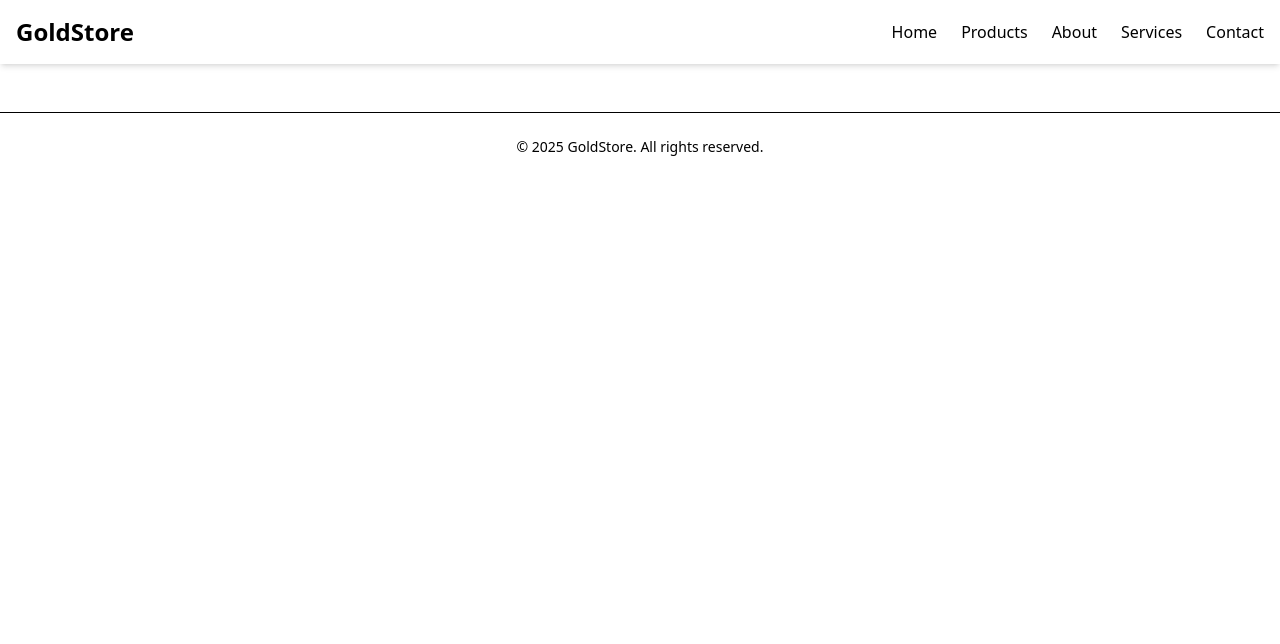
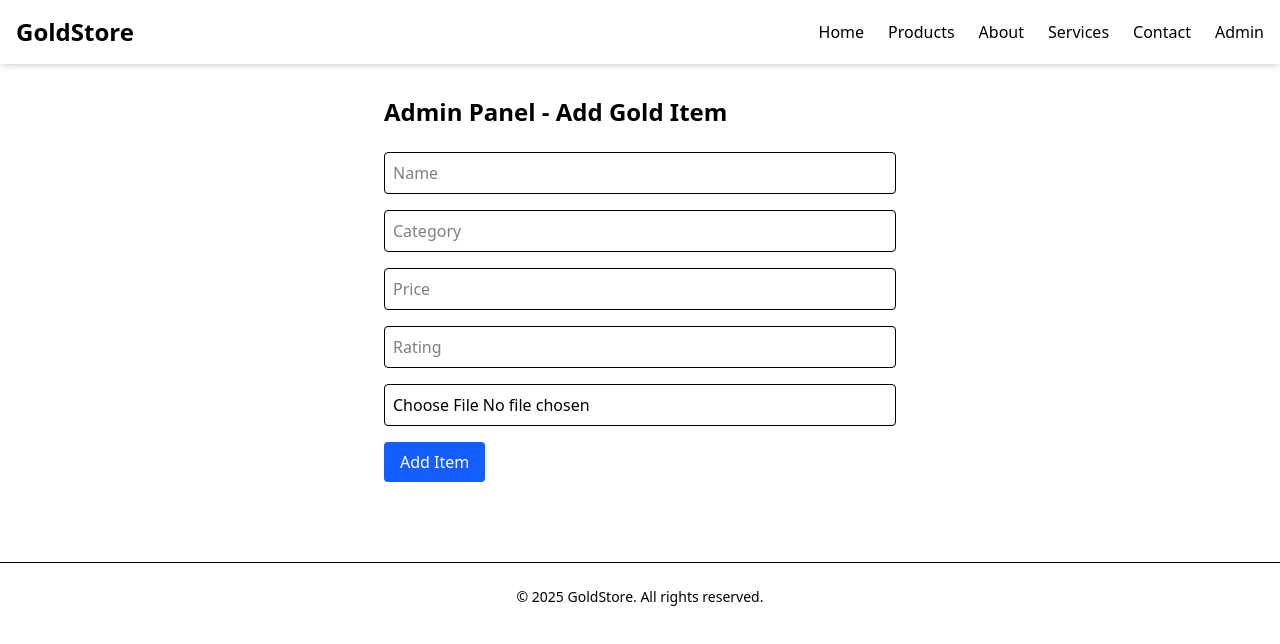
Before and after one commit to adityamishra139/gold, a React (Vite) app in the folder gold-store/: page /admin in a window 1280 px wide. Shown: the top 644 px of the page. Built offline with nearby package versions, Linux system fonts and the light colour scheme; what recoil-persist would draw is missing.

Commit message:
Added admin page

```diff
--- a/gold-store/src/App.jsx
+++ b/gold-store/src/App.jsx
@@ -8,6 +8,7 @@ import Navbar from "./components/Navbar";
 import Footer from "./components/Footer";
 import SignIn from "./pages/Signin";
 import Signup from "./pages/Signup";
+import Admin from "./pages/Admin";
 
 function App() {
   return (
@@ -21,6 +22,7 @@ function App() {
         <Route path="/signin" element={<SignIn />} />
         <Route path="/signup" element={<Signup />} />
         <Route path="/contact" element={<Contact />} />
+                <Route path="/admin" element={<Admin />} />
 
       </Routes>
       <Footer />
--- a/gold-store/src/components/Navbar.jsx
+++ b/gold-store/src/components/Navbar.jsx
@@ -1,20 +1,28 @@
-import { Link, NavLink } from "react-router-dom"
+import { Link, NavLink } from "react-router-dom";
 
 const Navbar = () => {
   return (
     <nav className="bg-gold-100 shadow-md p-4 sticky top-0 z-50">
       <div className="max-w-7xl mx-auto flex justify-between items-center">
-        <Link to="/" className="text-2xl font-bold text-gold-700">GoldStore</Link>
+        <Link to="/" className="text-2xl font-bold text-gold-700">
+          GoldStore
+        </Link>
         <div className="space-x-6 text-gold-800 font-medium">
-          <NavLink to="/" className={({ isActive }) => isActive ? "underline" : ""}>Home</NavLink>
+          <NavLink
+            to="/"
+            className={({ isActive }) => (isActive ? "underline" : "")}
+          >
+            Home
+          </NavLink>
           <NavLink to="/products">Products</NavLink>
           <NavLink to="/about">About</NavLink>
           <NavLink to="/services">Services</NavLink>
           <NavLink to="/contact">Contact</NavLink>
+          <NavLink to="/admin">Admin</NavLink>
         </div>
       </div>
     </nav>
-  )
-}
+  );
+};
 
-export default Navbar
+export default Navbar;
--- /dev/null
+++ b/gold-store/src/pages/Admin.jsx
@@ -0,0 +1,121 @@
+import React, { useState } from "react";
+import axios from "axios";
+
+export default function Admin() {
+  const [item, setItem] = useState({
+    name: "",
+    category: "",
+    price: "",
+    rating: "",
+  });
+  const [imageFile, setImageFile] = useState(null);
+  const [preview, setPreview] = useState(null);
+
+  const handleChange = (e) => {
+    setItem({ ...item, [e.target.name]: e.target.value });
+  };
+
+  const handleImageChange = (e) => {
+    const file = e.target.files[0];
+    setImageFile(file);
+    if (file) {
+      setPreview(URL.createObjectURL(file));
+    } else {
+      setPreview(null);
+    }
+  };
+
+  const handleSubmit = async (e) => {
+    e.preventDefault();
+
+    if (!imageFile) {
+      alert("Please upload an image.");
+      return;
+    }
+
+    const formData = new FormData();
+    formData.append("name", item.name);
+    formData.append("category", item.category);
+    formData.append("price", item.price);
+    formData.append("rating", item.rating);
+    formData.append("image", imageFile); // append image file
+
+    try {
+      await axios.post("http://localhost:3000/gold/newItem", formData, {
+        headers: { "Content-Type": "multipart/form-data" },
+      });
+      alert("Item added successfully!");
+      window.location.reload();
+    } catch (err) {
+      alert("Error submitting item.");
+      console.error(err);
+    }
+  };
+
+  return (
+    <div className="p-8 max-w-xl mx-auto">
+      <h1 className="text-2xl font-bold mb-6">Admin Panel - Add Gold Item</h1>
+      <form onSubmit={handleSubmit} className="space-y-4">
+        <input
+          type="text"
+          name="name"
+          placeholder="Name"
+          value={item.name}
+          onChange={handleChange}
+          required
+          className="w-full p-2 border rounded"
+        />
+        <input
+          type="text"
+          name="category"
+          placeholder="Category"
+          value={item.category}
+          onChange={handleChange}
+          required
+          className="w-full p-2 border rounded"
+        />
+        <input
+          type="number"
+          name="price"
+          placeholder="Price"
+          value={item.price}
+          onChange={handleChange}
+          required
+          className="w-full p-2 border rounded"
+        />
+        <input
+          type="number"
+          name="rating"
+          placeholder="Rating"
+          value={item.rating}
+          onChange={handleChange}
+          required
+          className="w-full p-2 border rounded"
+        />
+
+        <input
+          type="file"
+          accept="image/*"
+          onChange={handleImageChange}
+          required
+          className="w-full p-2 border rounded"
+        />
+
+        {preview && (
+          <img
+            src={preview}
+            alt="Preview"
+            className="w-40 h-40 object-cover rounded border mx-auto"
+          />
+        )}
+
+        <button
+          type="submit"
+          className="bg-blue-600 text-white px-4 py-2 rounded hover:bg-blue-700"
+        >
+          Add Item
+        </button>
+      </form>
+    </div>
+  );
+}
```
Also changed, not shown: 1 other file (tests, documents, lock files or other folders).
